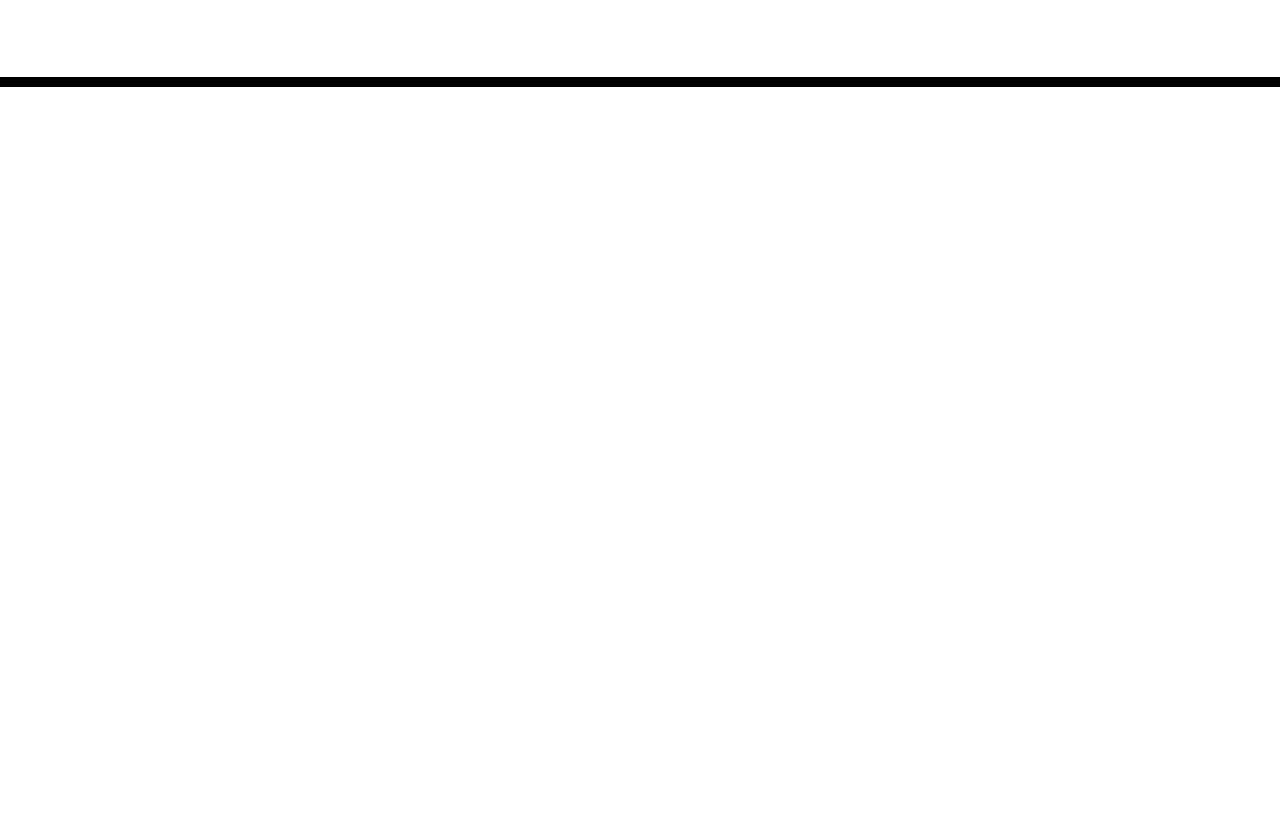
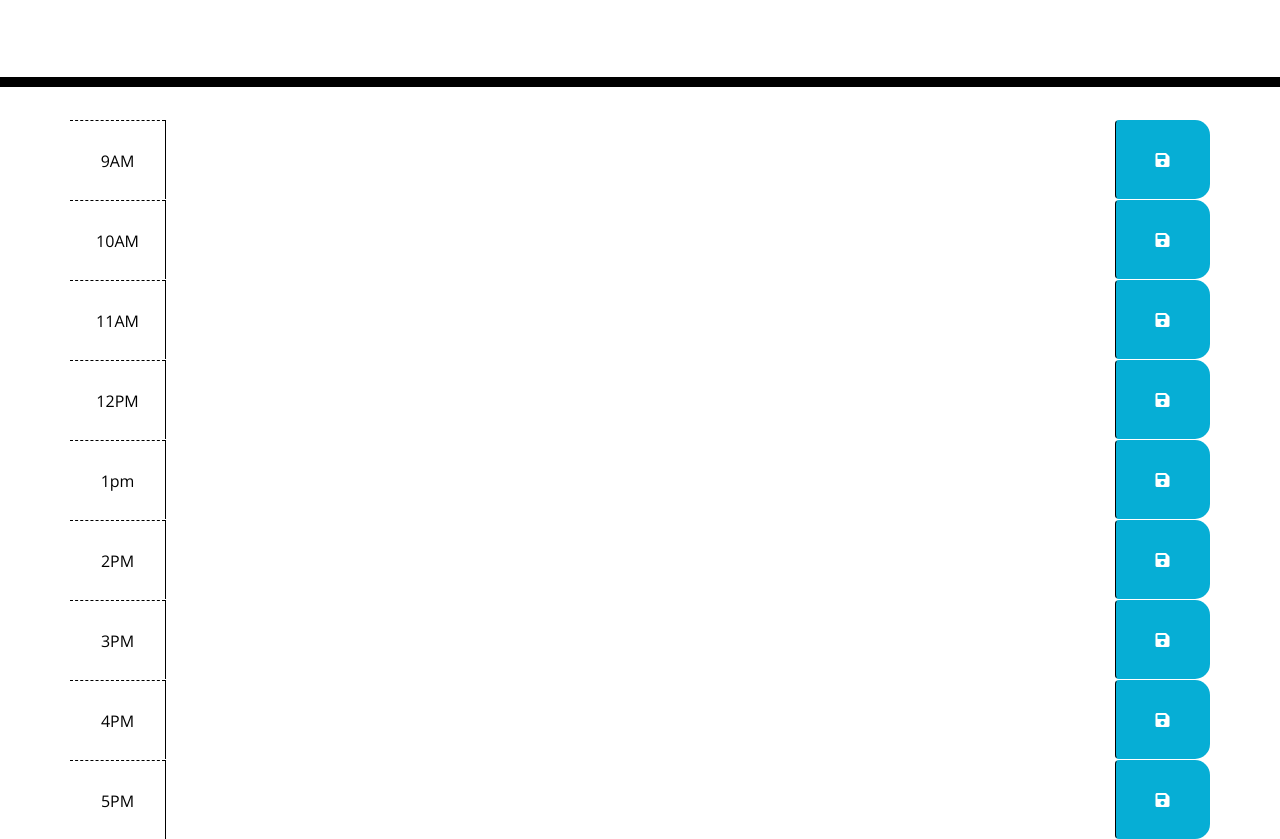
Before and after one commit to isabeltoledo1/IsabelToledo-DayPlanner, a plain HTML site: page index.html in a window 1280 px wide. Shown: the part 181-1020 px from the top of the page. Before the commit the page ends 800 px from the top, so only its background shows below. Drawn offline with nearby package versions, Linux system fonts and the light colour scheme.

Commit message:
first added timeblocks

```diff
--- a/index.html
+++ b/index.html
@@ -30,9 +30,91 @@
     </header>
     <div class="container">
       <!-- Timeblocks go here -->
+
+        <div id="hour-9" class="row time-block">
+          <div class="col-md-1 hour">
+            9AM
+          </div>
+          <textarea class="col-md-10 description">
+          </textarea>
+          <button class="btn saveBtn col-md-1"><i class="fas fa-save"></i></button>
+        </div>
+
+        <div id="hour-10" class="row time-block">
+          <div class="col-md-1 hour">
+            10AM
+          </div>
+          <textarea class="col-md-10 description">
+          </textarea>
+          <button class="btn saveBtn col-md-1"><i class="fas fa-save"></i></button>
+        </div>
+
+        <div id="hour-11" class="row time-block">
+          <div class="col-md-1 hour">
+            11AM
+          </div>
+          <textarea class="col-md-10 description">
+          </textarea>
+          <button class="btn saveBtn col-md-1"><i class="fas fa-save"></i></button>
+        </div>
+
+        <div id="hour-12" class="row time-block">
+          <div class="col-md-1 hour">
+            12PM
+          </div>
+          <textarea class="col-md-10 description">
+          </textarea>
+          <button class="btn saveBtn col-md-1"><i class="fas fa-save"></i></button>
+        </div>
+
+        <div id="hour-13" class="row time-block">
+          <div class="col-md-1 hour">
+            1pm
+          </div>
+          <textarea class="col-md-10 description">
+          </textarea>
+          <button class="btn saveBtn col-md-1"><i class="fas fa-save"></i></button>
+        </div>
+
+        <div id="hour-14" class="row time-block">
+          <div class="col-md-1 hour">
+            2PM
+          </div>
+          <textarea class="col-md-10 description">
+          </textarea>
+          <button class="btn saveBtn col-md-1"><i class="fas fa-save"></i></button>
+        </div>
+
+        <div id="hour-15" class="row time-block">
+          <div class="col-md-1 hour">
+            3PM
+          </div>
+          <textarea class="col-md-10 description">
+          </textarea>
+          <button class="btn saveBtn col-md-1"><i class="fas fa-save"></i></button>
+        </div>
+
+        <div id="hour-16" class="row time-block">
+          <div class="col-md-1 hour">
+            4PM
+          </div>
+          <textarea class="col-md-10 description">
+          </textarea>
+          <button class="btn saveBtn col-md-1"><i class="fas fa-save"></i></button>
+        </div>
+
+        <div id="hour-17" class="row time-block">
+          <div class="col-md-1 hour">
+            5PM
+          </div>
+          <textarea class="col-md-10 description">
+          </textarea>
+          <button class="btn saveBtn col-md-1"><i class="fas fa-save"></i></button>
+        </div>
     </div>
 
     <script src="https://code.jquery.com/jquery-3.4.1.min.js"></script>
     <script src="https://cdnjs.cloudflare.com/ajax/libs/moment.js/2.24.0/moment.min.js"></script>
+    <script src="script.js"></script>
   </body>
 </html>
```
